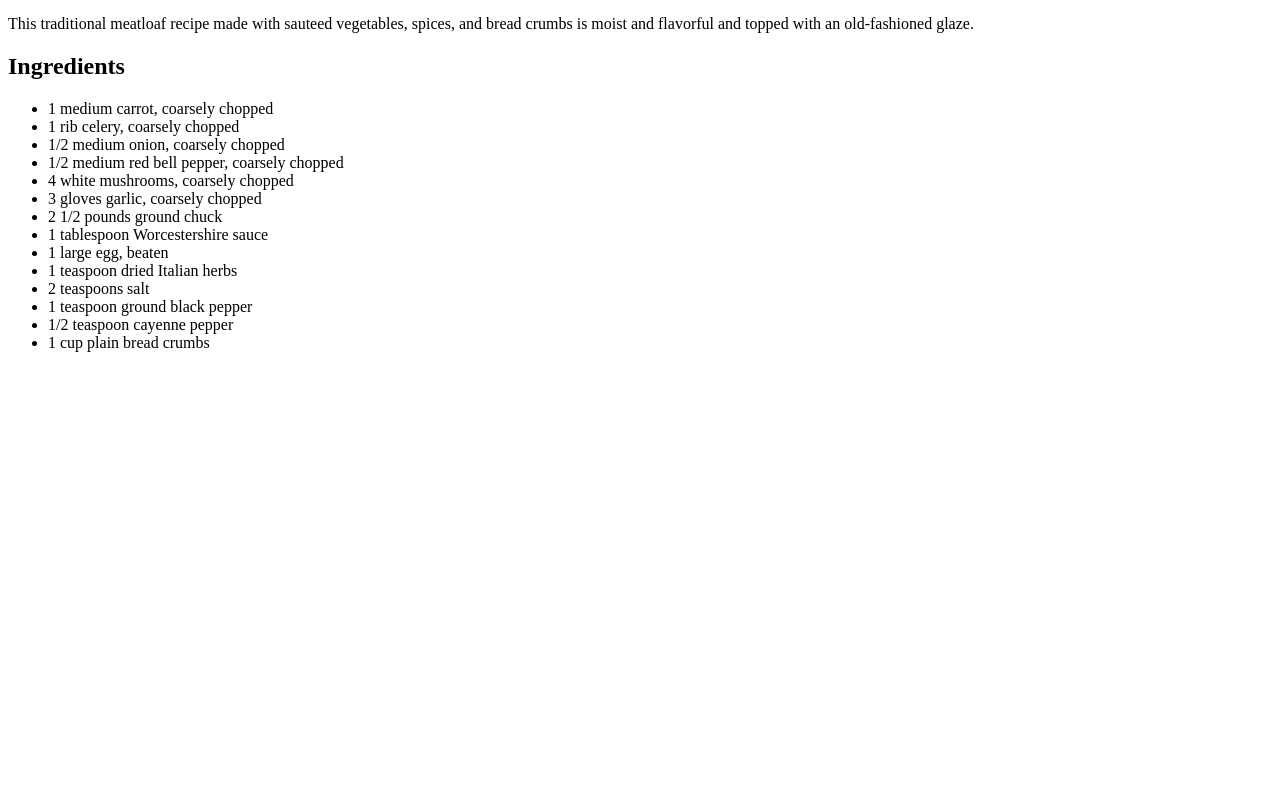
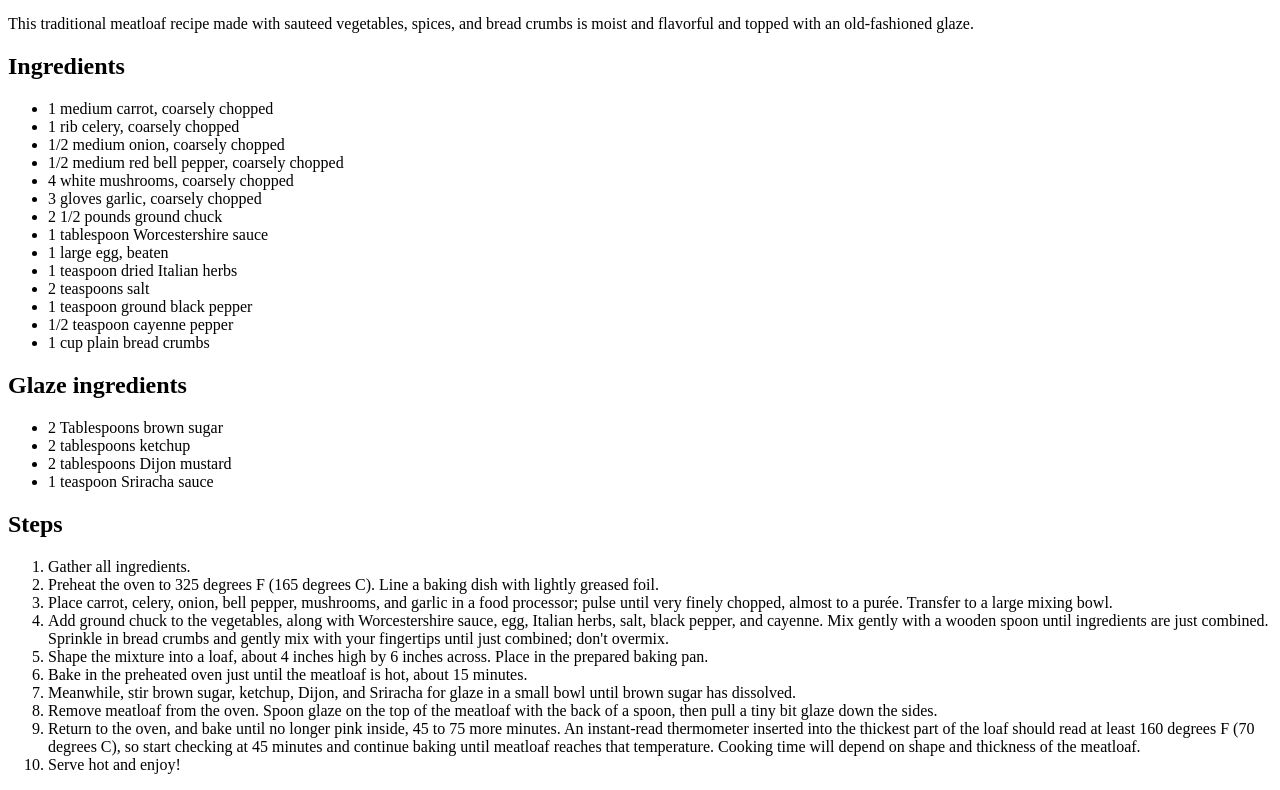
Before and after one commit to GoodGuySid/odin-recipes, a plain HTML site: page recipes/meatloaf.html in a window 1280 px wide. Shown: the part 428-1218 px from the top of the page. Before the commit the page ends 800 px from the top, so only its background shows below. Drawn offline with Linux system fonts and the light colour scheme.

Commit message:
Added Final Recipe

```diff
--- a/recipes/meatloaf.html
+++ b/recipes/meatloaf.html
@@ -27,6 +27,29 @@
             <li>1/2 teaspoon cayenne pepper</li>
             <li>1 cup plain bread crumbs</li>
         </ul>
+    <h2>Glaze ingredients</h2>
+        <ul>
+            <li>2 Tablespoons brown sugar</li>
+            <li>2 tablespoons ketchup</li>
+            <li>2 tablespoons Dijon mustard</li>
+            <li>1 teaspoon Sriracha sauce</li>
+        </ul>
+    <h2>Steps</h2>
+        <ol>
+            <li>Gather all ingredients.</li>
+            <li>Preheat the oven to 325 degrees F (165 degrees C). Line a baking dish with lightly greased foil.</li>
+            <li>Place carrot, celery, onion, bell pepper, mushrooms, and garlic in a food processor; pulse until very finely chopped, almost to a purée. Transfer to a large mixing bowl.</li>
+            <li>Add ground chuck to the vegetables, along with Worcestershire sauce, egg, Italian herbs, salt, black pepper, and cayenne. Mix gently with a wooden spoon until ingredients are just combined. Sprinkle in bread crumbs and gently mix with your fingertips until just combined; don't overmix.</li>
+            <li>Shape the mixture into a loaf, about 4 inches high by 6 inches across. Place in the prepared baking pan.</li>
+            <li>Bake in the preheated oven just until the meatloaf is hot, about 15 minutes.</li>
+            <li>Meanwhile, stir brown sugar, ketchup, Dijon, and Sriracha for glaze in a small bowl until brown sugar has dissolved.</li>
+            <li>Remove meatloaf from the oven. Spoon glaze on the top of the meatloaf with the back of a spoon, then pull a tiny bit glaze down the sides.</li>
+            <li>Return to the oven, and bake until no longer pink inside, 45 to 75 more minutes. An instant-read thermometer inserted into the thickest part of the loaf should read at least 160 degrees F (70 degrees C), so start checking at 45 minutes and continue baking until meatloaf reaches that temperature. Cooking time will depend on shape and thickness of the meatloaf.</li>
+            <li>Serve hot and enjoy!</li>
+
+
+
+        </ol>
 
 
 
```
Also changed, not shown: index.html (+1 -0 lines), recipes/bbqribs.html (added, +37 -0 lines).
